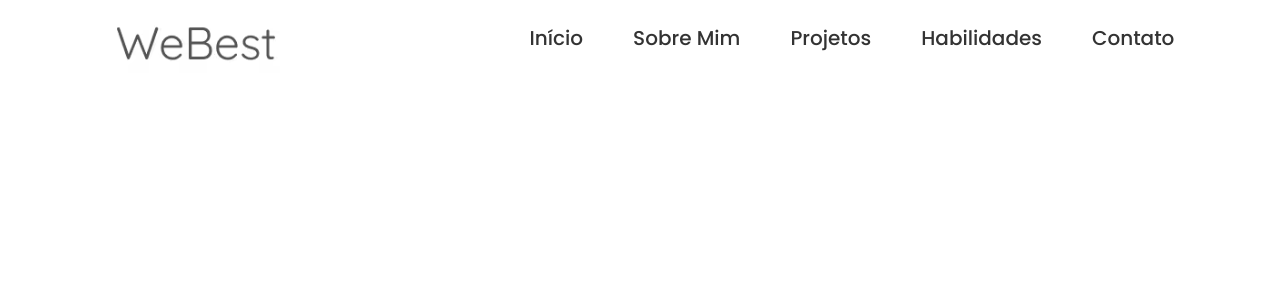
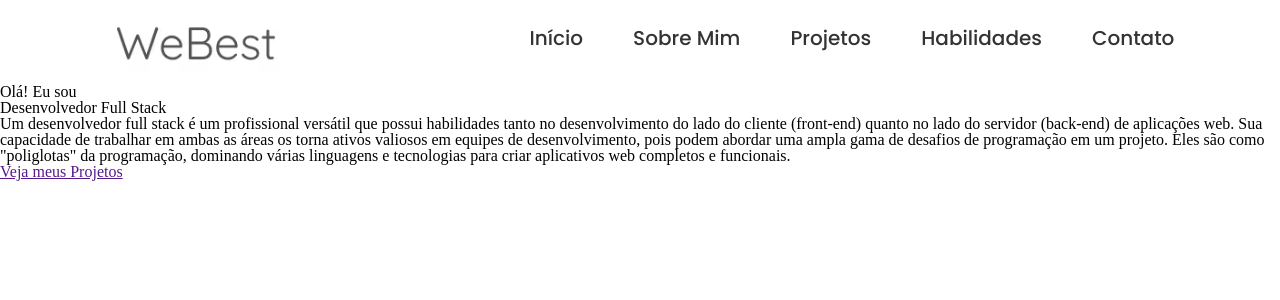
Before and after one commit to gabrielestefono/portfolio, a Next.js app: page / in a window 1280 px wide. Shown: the top 300 px of the page. Built offline with nearby package versions, Linux system fonts and the light colour scheme.

Commit message:
Criando apresentação

```diff
--- a/components/index/apresentacao.tsx
+++ b/components/index/apresentacao.tsx
@@ -1,6 +1,24 @@
+import Link from "next/link";
+
 export default function Apresentacao() {
 	return (
 		<div>
+			<div>
+				<div>
+					<div>
+						<h1>Olá! Eu sou</h1>
+					</div>
+					<h2>Desenvolvedor Full Stack</h2>
+					<p>Um desenvolvedor full stack é um profissional versátil que possui habilidades tanto no desenvolvimento do lado do cliente (front-end) quanto no lado do servidor (back-end) de aplicações web. Sua capacidade de trabalhar em ambas as áreas os torna ativos valiosos em equipes de desenvolvimento, pois podem abordar uma ampla gama de desafios de programação em um projeto. Eles são como "poliglotas" da programação, dominando várias linguagens e tecnologias para criar aplicativos web completos e funcionais.</p>
+					<Link href="">Veja meus Projetos</Link>
+				</div>
+				<div>
+					<div></div>
+					<div></div>
+					<div></div>
+					<div></div>
+				</div>
+			</div>
 		</div>
 	);
 }
```
